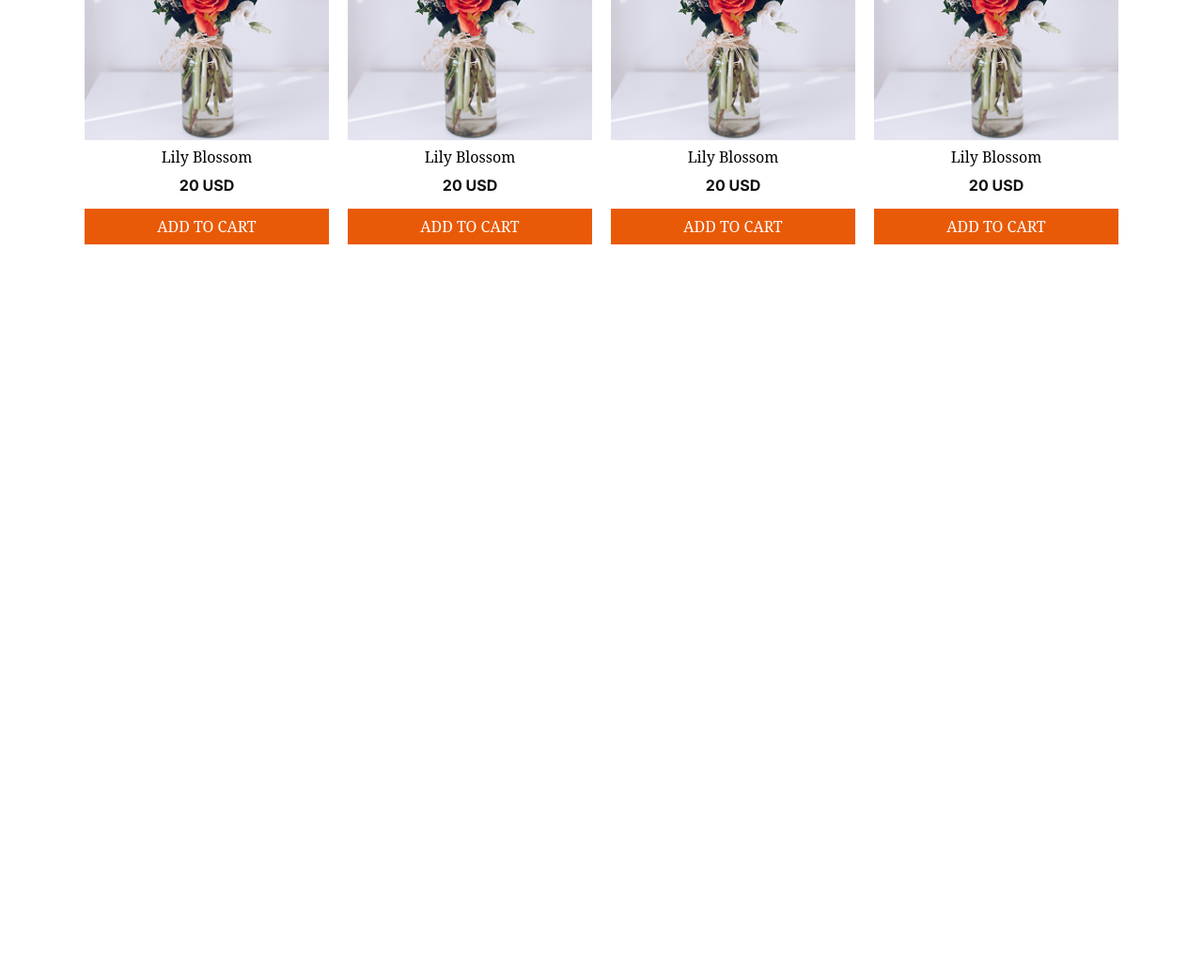
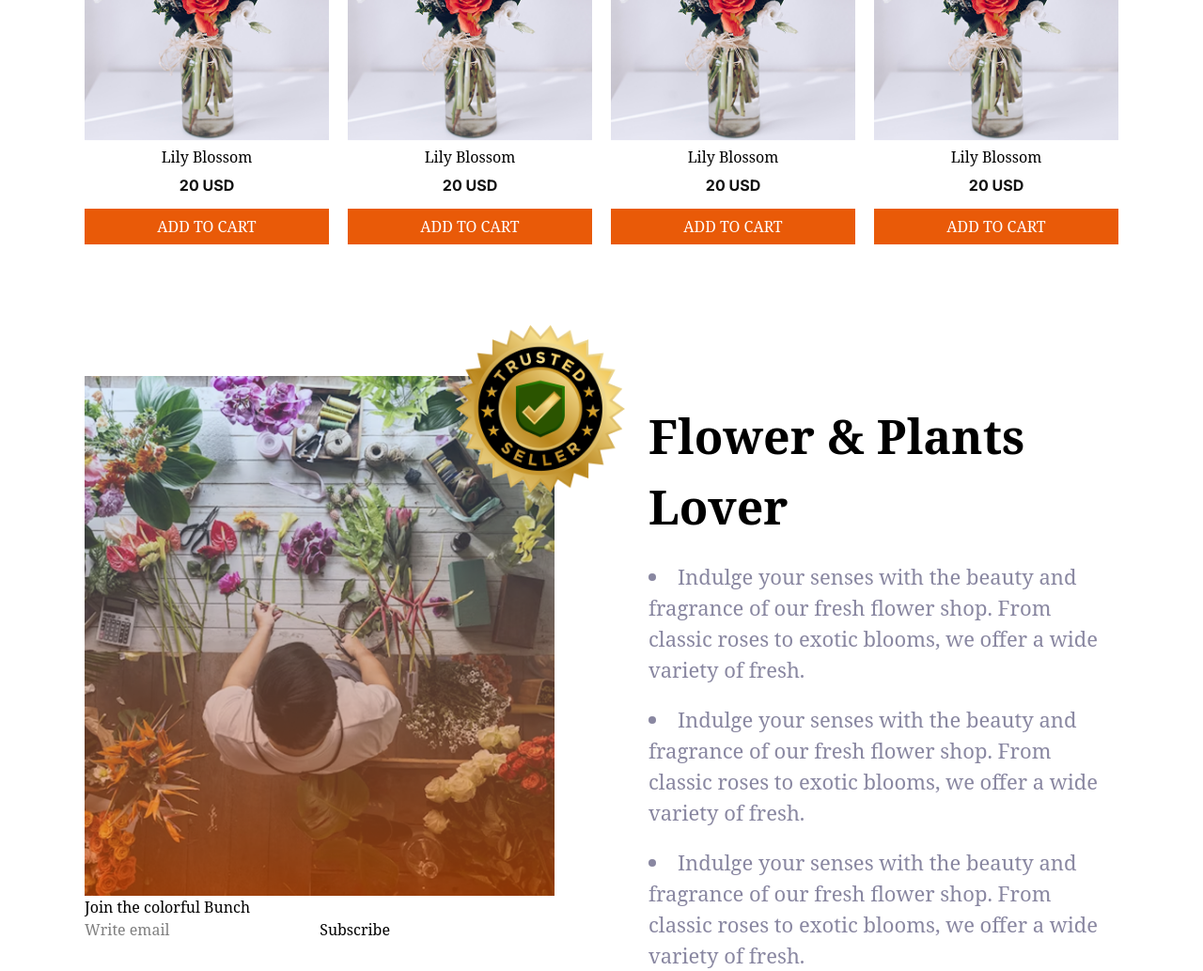
Before and after one commit to rozina143/Assignment-2-flowers, a plain HTML site: page index.html in a window 1280 px wide. Shown: the part 1352-2385 px from the top of the page at 94% size. Before the commit the page ends 1652 px from the top, so only its background shows below. Drawn offline with nearby package versions, Linux system fonts and the light colour scheme.

Commit message:
added the flower lover section

```diff
--- a/index.html
+++ b/index.html
@@ -131,6 +131,32 @@
 </div>
         </section>
 
+
+        <!-- Flowers lover section -->
+ <section class="flower-love-section">
+ <div style="position: relative; background-color: blue;">
+<div class="flower-img1"><img src="./assets/trusted-badge.png" alt=""></div>
+<div class="flower-img2"><img src="./assets/flower-store.png" alt=""></div>
+            </div>
+
+     <div style="width: 500px; height: 500px; ">
+
+<h1 class="h1">Flower & Plants <br> Lover</h1>
+    <li style="font-size: 22px; margin-top: 20px" class="color1">Indulge your senses with the beauty and fragrance of our fresh flower shop. From classic roses to exotic blooms, we offer a wide variety of fresh.</li>
+    <li style="font-size: 22px; margin-top: 20px" class="color1">Indulge your senses with the beauty and fragrance of our fresh flower shop. From classic roses to exotic blooms, we offer a wide variety of fresh.</li>
+    <li style="font-size: 22px; margin-top: 20px" class="color1">Indulge your senses with the beauty and fragrance of our fresh flower shop. From classic roses to exotic blooms, we offer a wide variety of fresh.</li>
+
+            </div>
+         </section>
+<!-- colorful bunch section -->
+         <section class="color-bunch">
+            <p>Join the colorful Bunch</p>
+            <div>
+                <input type="email" placeholder="Write email">
+                <button>Subscribe</button>
+            </div>
+         </section>
+
     </main>
 
     <footer>
--- a/styles/style.css
+++ b/styles/style.css
@@ -79,6 +79,45 @@ margin-top: 10px;
 font-size: 16px;
 }
 
+  /* Flowers lover section  */
+.flower-love-section{
+    margin-top: 100px;
+    display: flex;
+    justify-content: space-between;
+    align-items: center;
+    gap: 50px;
+
+}
+.h1{
+    font-size: 50px;
+    font-weight:bolder;
+ font-family: "Noto Serif";
+}
+
+.flower-img1{
+    width: 250px;
+    height: 250px;
+  position: absolute;
+ left: 360px;
+ top: -90px;
+}
+
+.flower-img2{
+    max-width: 500px;
+}
+
+/* colorful bunch section */
+
+
+
+
+
+
+
+
+
+
+
 
 /* media quary */
 @media screen  and  (max-width:576px) {
@@ -94,7 +133,12 @@ font-size: 16px;
 .card-section{
    grid-template-columns: repeat(2,1fr);
 }
-
+.flower-love-section{
+    flex-direction: column;
+}
+.flower-img1{
+    display: none;
+}
 }
 
 @media  screen and (min-width:576px) and (max-width:992px){
@@ -111,4 +155,7 @@ font-size: 16px;
    grid-template-columns: repeat(3,1fr);
 
 }
+.flower-love-section{
+    flex-direction: column;
 }
+}
```
